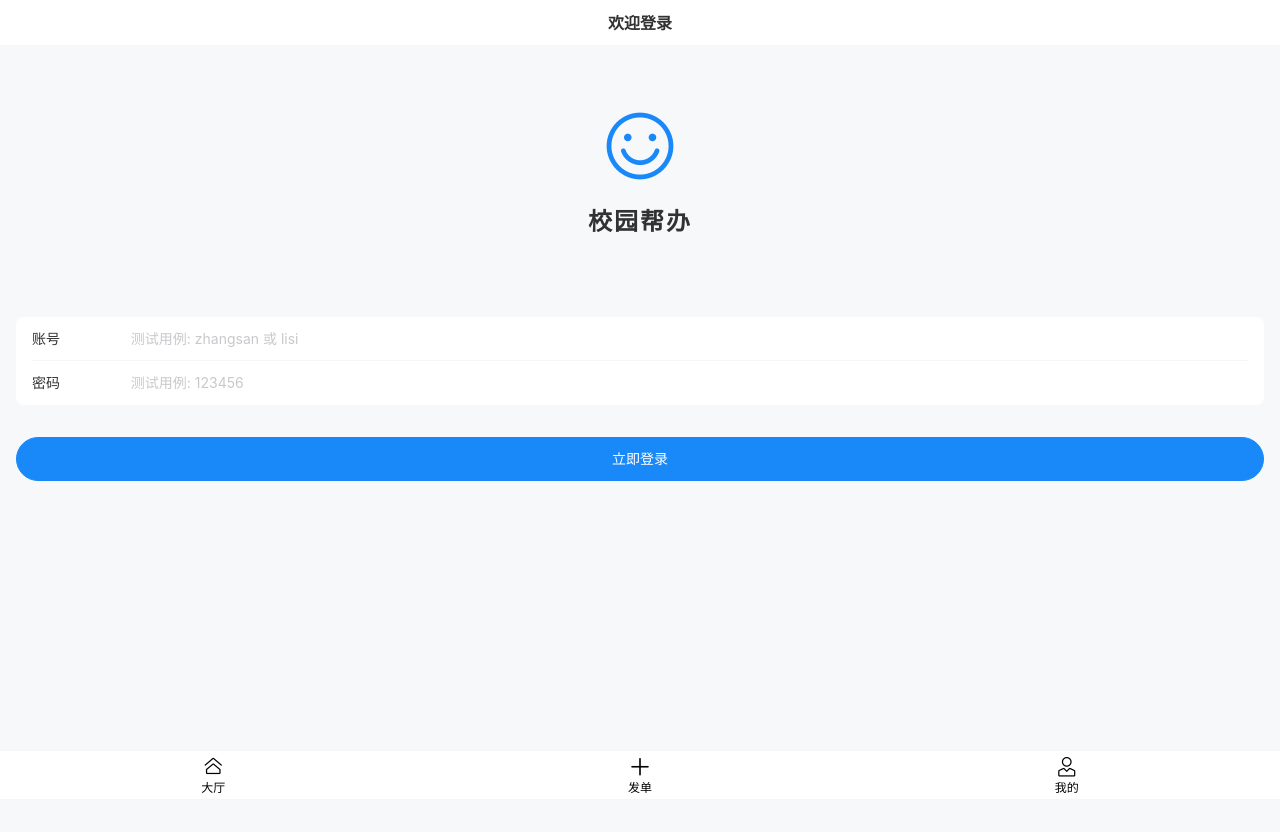
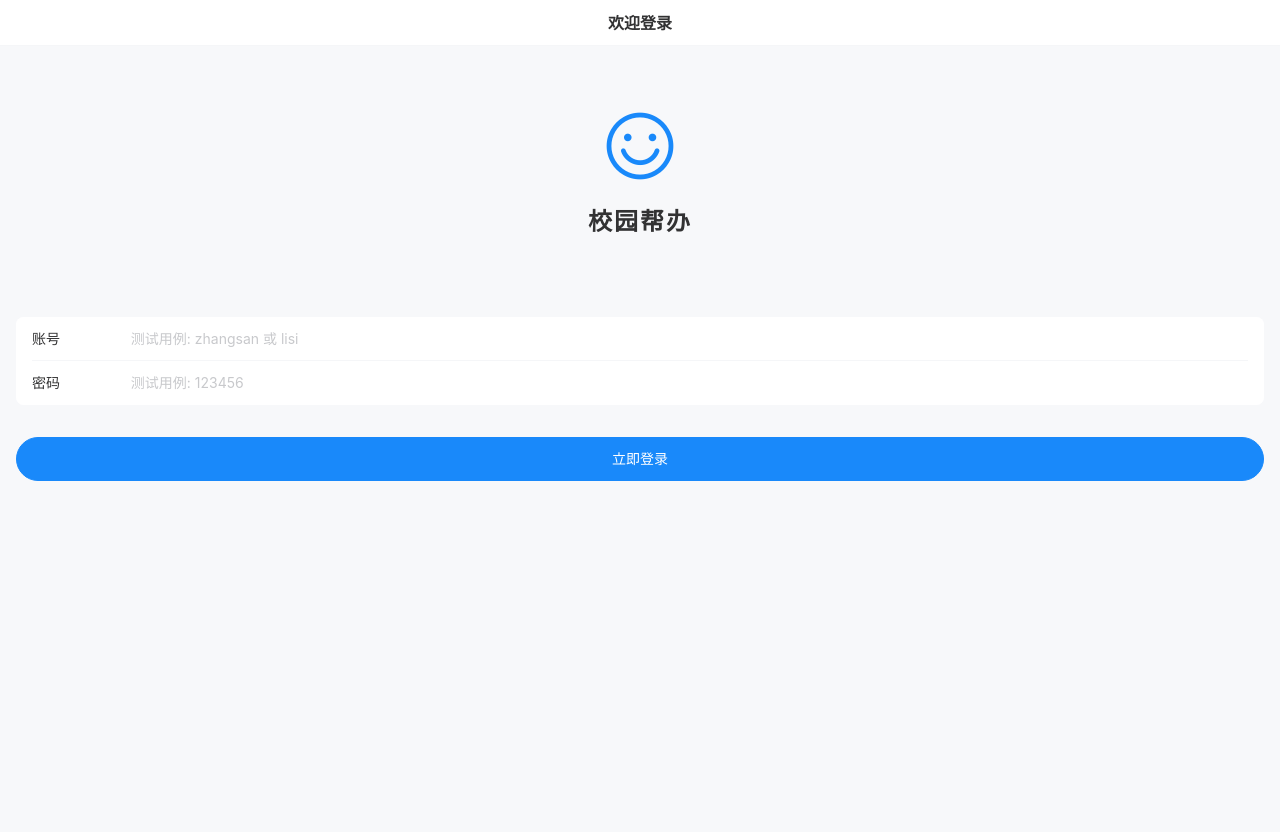
Before and after one commit to HB0121/compiler-web-ide, a Vue app in the folder 学校事务/企业级架构应用开发/CODE/front/campus-helper-frontend/: page /login in a window 1280 px wide. Shown: the top 832 px of the page. Built offline with nearby package versions, Linux system fonts and the light colour scheme.

Commit message:
vault backup: 2026-05-05 06:47:34

```diff
--- a/学校事务/企业级架构应用开发/CODE/front/campus-helper-frontend/src/App.vue
+++ b/学校事务/企业级架构应用开发/CODE/front/campus-helper-frontend/src/App.vue
@@ -3,21 +3,11 @@
     <!-- 路由视图（画框）：这里会根据网址动态显示 TaskHall 或 PublishPage -->
     <router-view class="main-content" />
 
-    <!-- 底部导航栏 -->
-    <!-- route 属性开启后，点击图标会自动进行路由跳转，高亮也会自动跟随网址 -->
-    <van-tabbar route placeholder active-color="#ee0a24" inactive-color="#000">
-      <van-tabbar-item replace to="/hall" icon="home-o">
-        大厅
-      </van-tabbar-item>
 
-      <!-- 发单按钮我们给它一个特殊的图标，突显核心业务 -->
-      <van-tabbar-item replace to="/publish" icon="plus">
-        发单
-      </van-tabbar-item>
-
-      <van-tabbar-item replace to="/mine" icon="user-o">
-        我的
-      </van-tabbar-item>
+    <van-tabbar v-show="$route.path !== '/login'" route placeholder active-color="#ee0a24" inactive-color="#000">
+      <van-tabbar-item replace to="/hall" icon="home-o">大厅</van-tabbar-item>
+      <van-tabbar-item replace to="/publish" icon="plus">发单</van-tabbar-item>
+      <van-tabbar-item replace to="/mine" icon="user-o">我的</van-tabbar-item>
     </van-tabbar>
   </div>
 </template>
```
